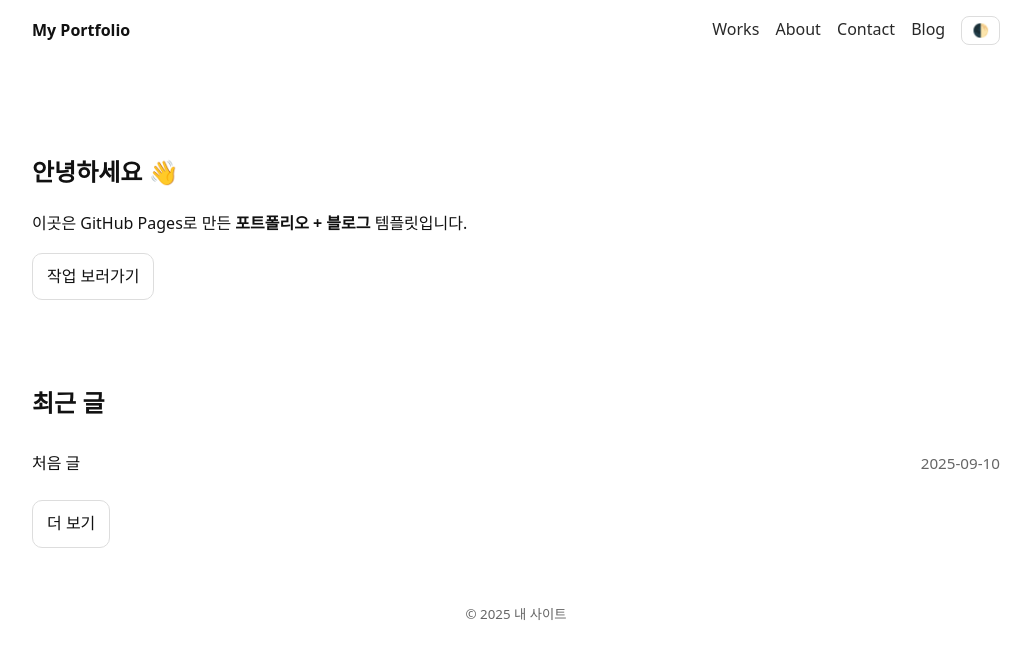
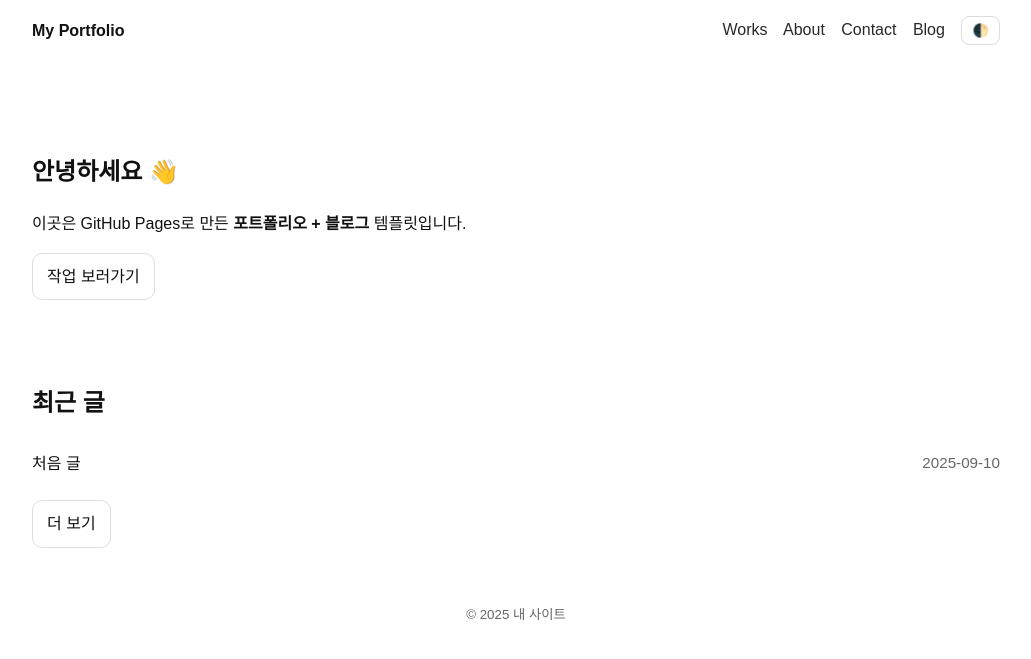
Before and after one commit to seawonpark/seawonpark.github.io, a Jekyll site: the page built from index.html, in a window 1280 px wide. Shown: the top 659 px of the page, without its empty margins (124-1155 px from the left). Built offline with Jekyll 4.4.1, drawn with Linux system fonts in a browser that asks for light colours.

Commit message:
Update styles.css

```diff
--- a/assets/styles.css
+++ b/assets/styles.css
@@ -17,7 +17,15 @@
 }
 *{box-sizing:border-box}
 html,body{height:100%}
-body{margin:0;font-family:system-ui,-apple-system,Segoe UI,Roboto,Noto Sans,sans-serif;line-height:1.6;background:var(--bg);color:var(--fg)}
+body{
+  margin:0;
+  font-family: Arial, "Helvetica Neue", Helvetica,
+               "Apple SD Gothic Neo", "Malgun Gothic", "Noto Sans KR", "Nanum Gothic",
+               sans-serif;
+  line-height:1.6;
+  background:var(--bg);
+  color:var(--fg);
+}
 .site-header,.site-footer{display:flex;align-items:center;justify-content:space-between;max-width:1000px;margin:0 auto;padding:16px}
 .container{max-width:1000px;margin:0 auto;padding:24px 16px}
 .brand{font-weight:700;text-decoration:none;color:inherit}
```
